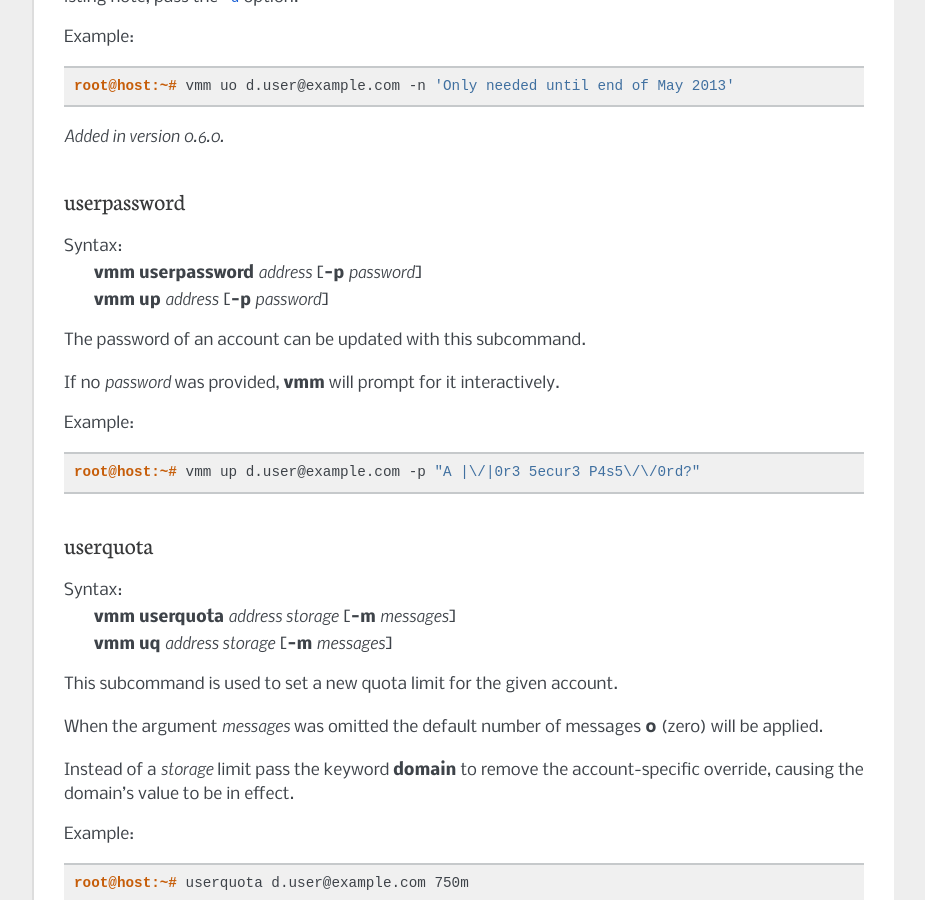
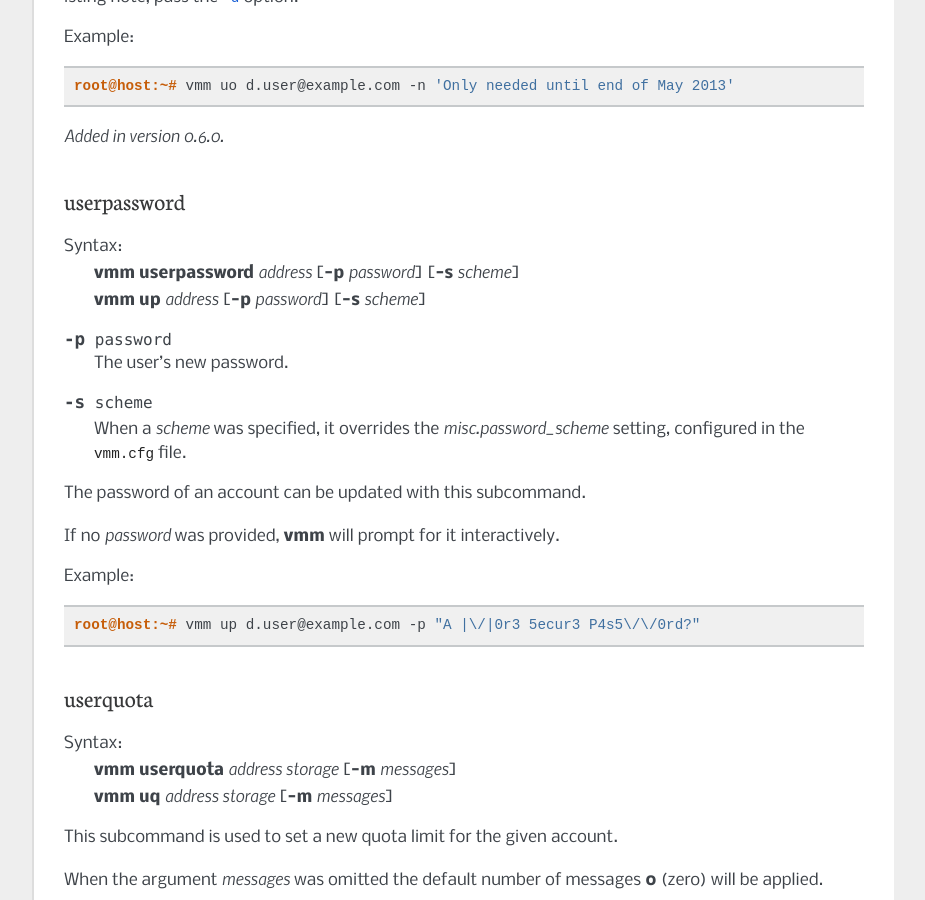
Before and after one commit to kmohrf/vmm, a Sphinx documentation site: the page built from doc/web/source/howto/manage_accounts.rst, in a window 1280 px wide and 900 px high, scrolled down 2649 px. Shown: the whole window, without its empty margins (198-1123 px from the left). Built offline with Sphinx 7.4.7, drawn with Linux system fonts in a browser that asks for light colours.

Commit message:
{man1,doc/web}: Added description of userpassword's -s option.

```diff
--- a/doc/web/source/howto/manage_accounts.rst
+++ b/doc/web/source/howto/manage_accounts.rst
@@ -148,9 +148,20 @@ Example:
 
 userpassword
 ------------
+.. program:: vmm userpassword
+
 Syntax:
- | **vmm userpassword** *address* [**-p** *password*]
- | **vmm up** *address* [**-p** *password*]
+ | **vmm userpassword** *address* [**-p** *password*] [**-s** *scheme*]
+ | **vmm up** *address* [**-p** *password*] [**-s** *scheme*]
+
+.. option:: -p password
+
+ The user's new password.
+
+.. option:: -s scheme
+
+ When a *scheme* was specified, it overrides the *misc.password_scheme*
+ setting, configured in the :file:`vmm.cfg` file.
 
 The password of an account can be updated with this subcommand.
 
```
Also changed, not shown: 1 other file.
